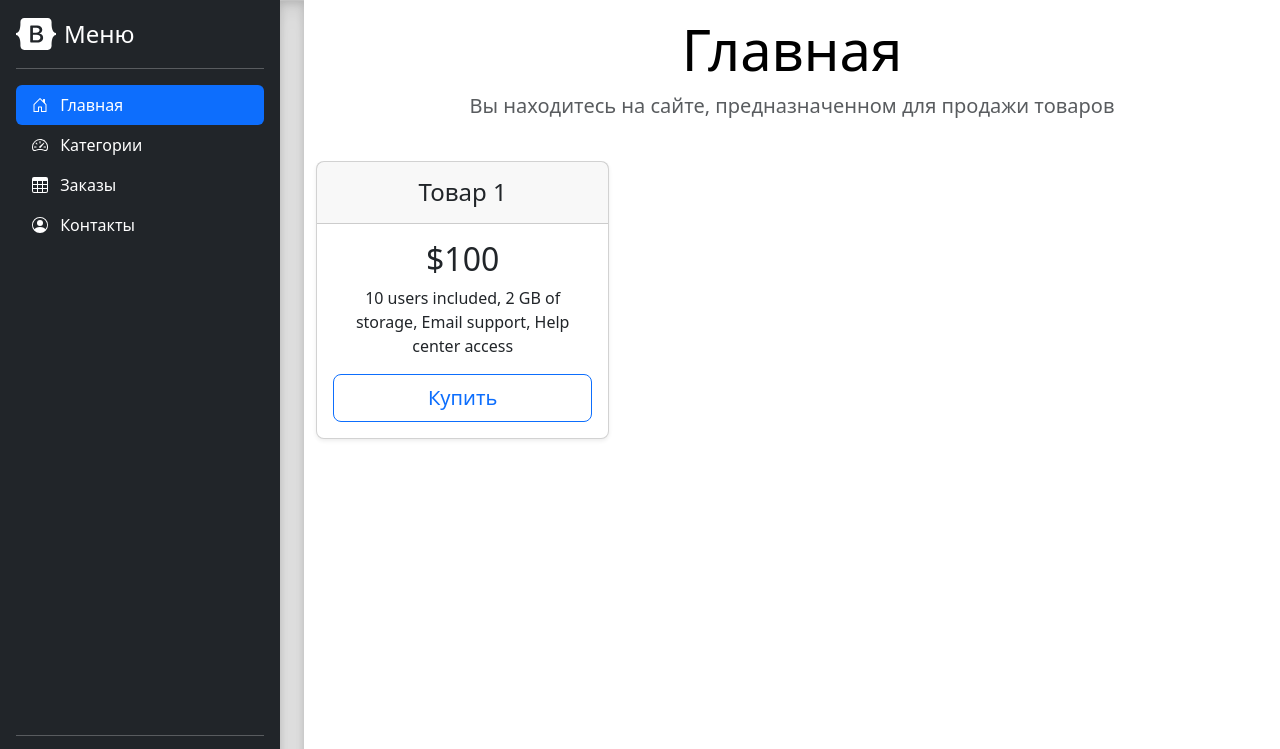
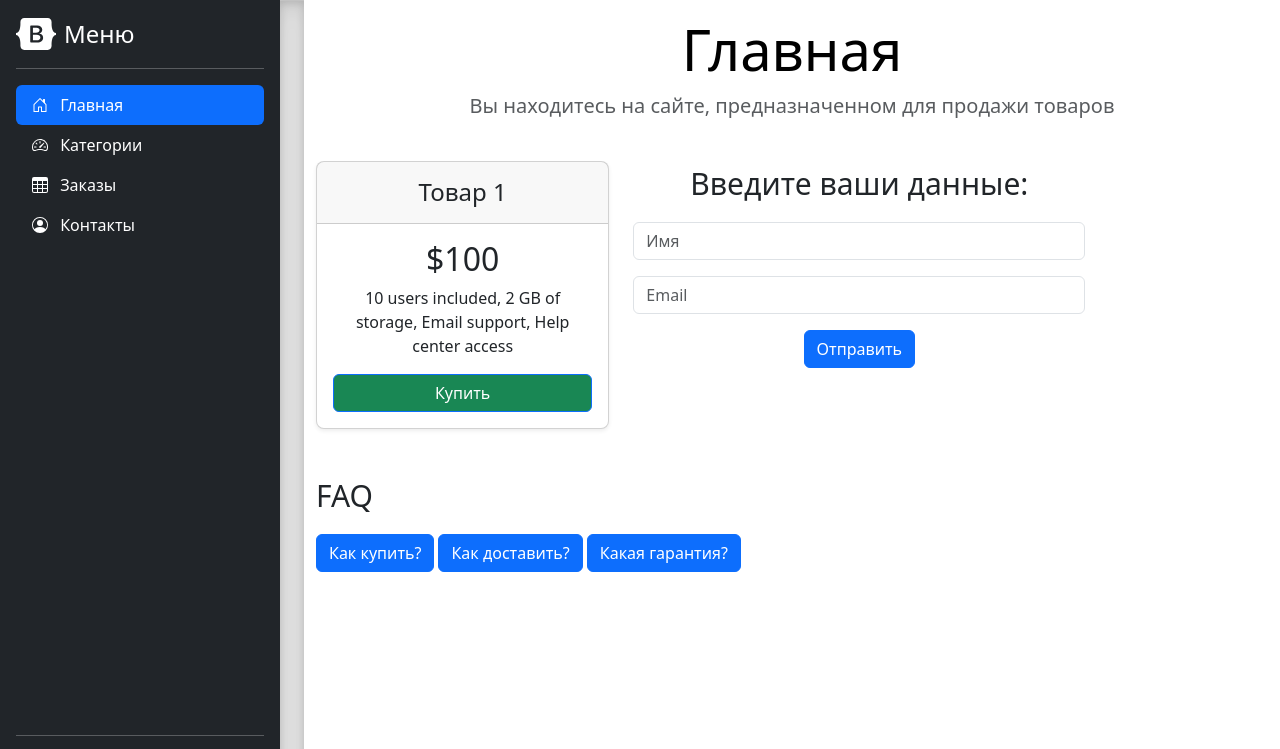
Before and after one commit to Alexander123-byte/homework_19_01, a plain HTML site: page index.html in a window 1280 px wide. Shown: the top 749 px of the page. Drawn offline with nearby package versions, Linux system fonts and the light colour scheme.

Commit message:
Adding code to file index.html

```diff
--- a/index.html
+++ b/index.html
@@ -281,9 +281,54 @@
                                 Email support,
                                 Help center access
                             </p>
-                            <button type="button" class="w-100 btn btn-lg btn-outline-primary">Купить</button>
+                            <button type="button" class="w-100 btn btn-success btn-outline-primary" style="color: white;">Купить</button>
                         </div>
                     </div>
+                </div>
+
+                <div class="col-6">
+                    <p style="font-size: 30px;">Введите ваши данные:</p>
+                    <form>
+                        <div class="mb-3">
+                            <input name="name" type="text" class="form-control" id="exampleInputEmail1" placeholder="Имя">
+                        </div>
+                        <div class="mb-3">
+                            <input name="email" type="email" class="form-control" id="exampleInputPassword1" placeholder="Email">
+                        </div>
+                        <button name="submit" type="submit" class="btn btn-primary">Отправить</button>
+                    </form>
+                </div>
+
+            </div>
+        </main>
+        <main class="row" style="margin-top: 20px;">
+            <p style="font-size: 30px;">
+                FAQ
+            </p>
+            <p class="d-inline-flex gap-1">
+              <a class="btn btn-primary" data-bs-toggle="collapse" href="#collapseBuy" role="button" aria-expanded="false" aria-controls="collapseExample">
+                Как купить?
+              </a>
+              <a class="btn btn-primary" data-bs-toggle="collapse" href="#collapseDeliver" role="button" aria-expanded="false" aria-controls="collapseExample">
+                Как доставить?
+              </a>
+              <a class="btn btn-primary" data-bs-toggle="collapse" href="#collapseGuarantee" role="button" aria-expanded="false" aria-controls="collapseExample">
+                Какая гарантия?
+              </a>
+            </p>
+            <div class="collapse" id="collapseBuy">
+              <div class="card card-body">
+                Здесь текст как купить товар.
+              </div>
+            </div>
+            <div class="collapse" id="collapseDeliver">
+                <div class="card card-body">
+                    Здесь текст как доставить товар.
+                </div>
+            </div>
+            <div class="collapse" id="collapseGuarantee">
+                <div class="card card-body">
+                    Здесь текст какая гарантия у товара.
                 </div>
             </div>
         </main>
```
